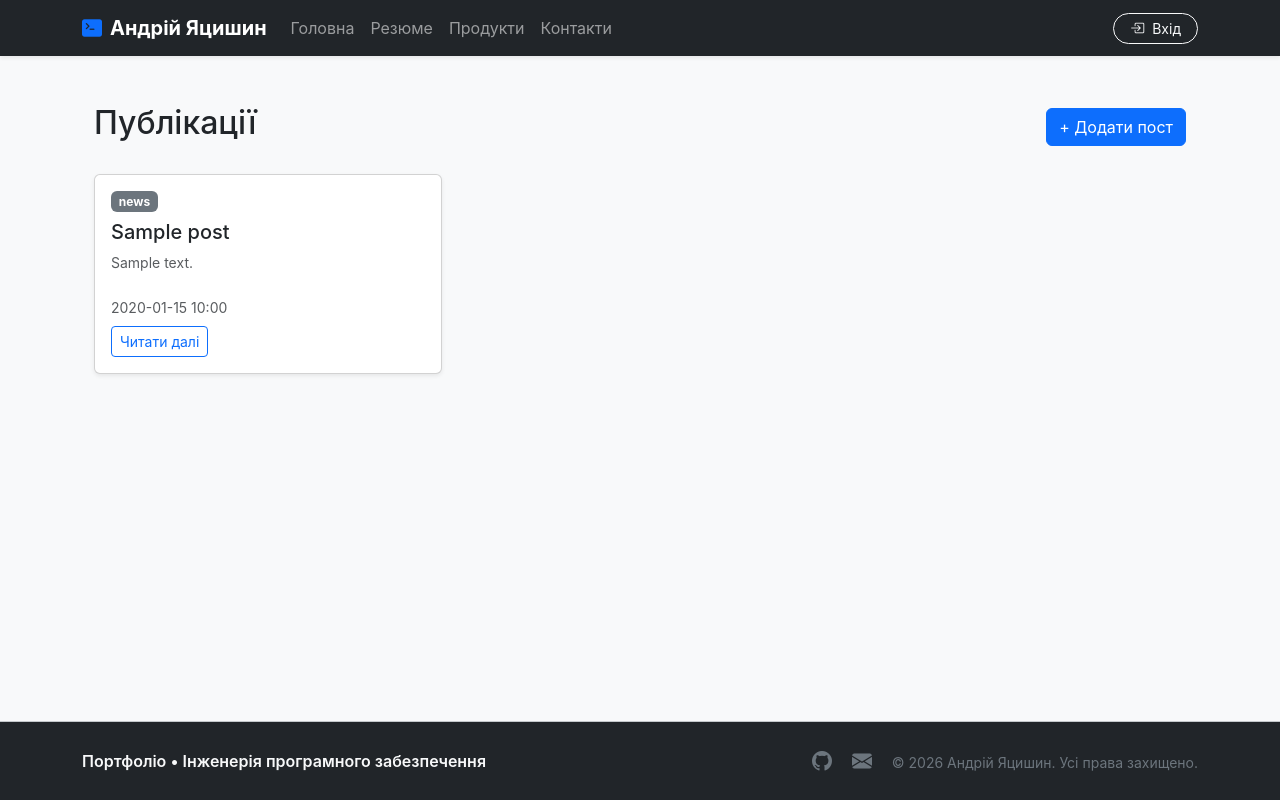
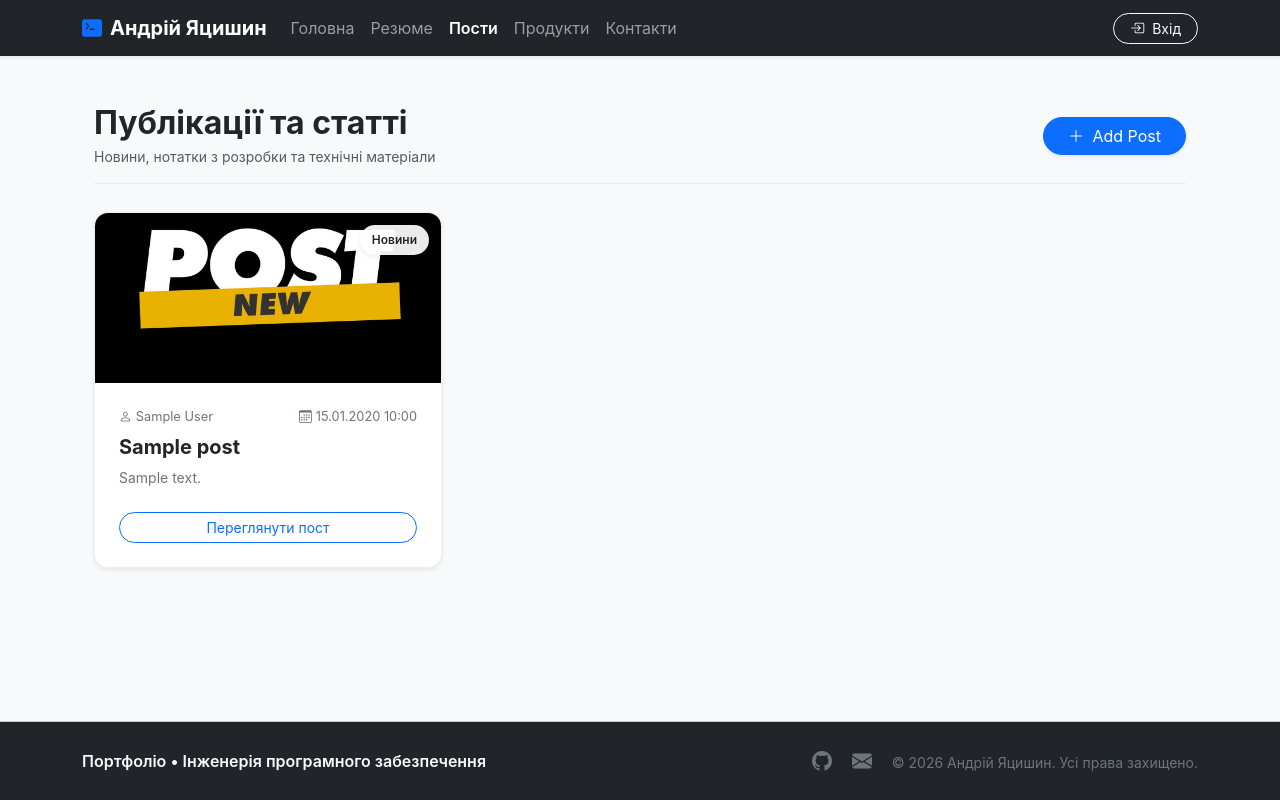
Before and after one commit to Laf0s/flask-app-lab, a Flask app: page /posts in a window 1280 px wide. Run offline with Flask 3, Linux system fonts and the light colour scheme; tables that the repository leaves empty hold one stand-in row (values such as "Sample post").

Commit message:
style(posts): add custom posts.css, default image, styled templates and navbar link

```diff
--- /dev/null
+++ b/app/posts/static/css/posts.css
@@ -0,0 +1,59 @@
+.posts-header {
+  border-bottom: 1px solid #e9ecef;
+  padding-bottom: 1rem;
+  margin-bottom: 1.75rem;
+}
+
+.post-card {
+  border-radius: var(--card-border-radius, 14px);
+  border: 1px solid rgba(0, 0, 0, 0.06);
+  background-color: #ffffff;
+  overflow: hidden;
+  transition: transform 0.22s ease, box-shadow 0.22s ease;
+}
+
+.post-card:hover {
+  transform: translateY(-4px);
+  box-shadow: 0 0.75rem 1.5rem rgba(13, 110, 253, 0.1) !important;
+}
+
+.post-card-img-wrapper {
+  position: relative;
+  height: 170px;
+  overflow: hidden;
+  background-color: #e9ecef;
+}
+
+.post-card-img {
+  width: 100%;
+  height: 100%;
+  object-fit: cover;
+  transition: transform 0.35s ease;
+}
+
+.post-card:hover .post-card-img {
+  transform: scale(1.04);
+}
+
+.post-category-badge {
+  position: absolute;
+  top: 12px;
+  right: 12px;
+  background: rgba(255, 255, 255, 0.92);
+  color: #212529;
+  font-weight: 600;
+  font-size: 0.75rem;
+  padding: 0.35rem 0.75rem;
+  border-radius: 50rem;
+  box-shadow: 0 2px 6px rgba(0, 0, 0, 0.08);
+}
+
+.post-meta {
+  font-size: 0.8rem;
+  color: #6c757d;
+}
+
+.post-detail-card {
+  border-radius: var(--card-border-radius, 14px);
+  border: 1px solid rgba(0, 0, 0, 0.06);
+}
--- a/app/posts/templates/posts/posts.html
+++ b/app/posts/templates/posts/posts.html
@@ -1,30 +1,73 @@
 {% extends "base.html" %}
-{% block title %}Публікації{% endblock %}
+
+{% block title %}Публікації | Андрій Яцишин{% endblock %}
+
+{% block styles %}
+<link rel="stylesheet" href="{{ url_for('.static', filename='css/posts.css') }}">
+{% endblock %}
 
 {% block content %}
 <div class="container py-4">
-    <div class="d-flex justify-content-between align-items-center mb-4">
-        <h2>Публікації</h2>
-        <a href="{{ url_for('posts.create_post') }}" class="btn btn-primary">+ Додати пост</a>
+    <div class="d-flex flex-wrap justify-content-between align-items-center posts-header gap-2">
+        <div>
+            <h2 class="fw-bold mb-1">Публікації та статті</h2>
+            <p class="text-muted mb-0 small">Новини, нотатки з розробки та технічні матеріали</p>
+        </div>
+        <a href="{{ url_for('posts.create_post') }}" class="btn btn-primary rounded-pill px-4 shadow-sm">
+            <i class="bi bi-plus-lg me-1"></i> Add Post
+        </a>
     </div>
-    <div class="row g-4">
-        {% for post in posts %}
-        <div class="col-md-4">
-            <div class="card h-100 shadow-sm">
-                <div class="card-body d-flex flex-column">
-                    <span class="badge bg-secondary align-self-start mb-2">{{ post.category }}</span>
-                    <h5 class="card-title">{{ post.title }}</h5>
-                    <p class="card-text text-muted small">{{ post.content[:100] }}{% if post.content|length > 100 %}...{% endif %}</p>
-                    <div class="mt-auto pt-2">
-                        <small class="text-muted d-block mb-2">{{ post.posted.strftime('%Y-%m-%d %H:%M') if post.posted else '' }}</small>
-                        <a href="{{ url_for('posts.detail_post', id=post.id) }}" class="btn btn-outline-primary btn-sm">Читати далі</a>
+
+    {% set category_labels = {
+        'news': 'Новини',
+        'publication': 'Публікація',
+        'tech': 'Технології',
+        'other': 'Інше'
+    } %}
+
+    {% if not posts %}
+        <div class="text-center py-5 bg-white rounded-4 border shadow-sm">
+            <h5 class="text-secondary fw-normal mb-3">Активних публікацій поки немає</h5>
+            <a href="{{ url_for('posts.create_post') }}" class="btn btn-outline-primary rounded-pill px-4">
+                Створити перший пост
+            </a>
+        </div>
+    {% else %}
+        <div class="row row-cols-1 row-cols-md-2 row-cols-lg-3 g-4">
+            {% for post in posts %}
+            <div class="col">
+                <article class="card h-100 shadow-sm post-card d-flex flex-column">
+                    <div class="post-card-img-wrapper">
+                        <img src="{{ url_for('.static', filename='img/default.jpg') }}"
+                             class="post-card-img"
+                             alt="{{ post.title }}">
+                        <span class="post-category-badge">
+                            {{ category_labels.get(post.category, post.category) }}
+                        </span>
                     </div>
-                </div>
+
+                    <div class="card-body p-4 d-flex flex-column">
+                        <div class="post-meta mb-2 d-flex justify-content-between">
+                            <span><i class="bi bi-person me-1"></i>{{ post.author }}</span>
+                            <span><i class="bi bi-calendar3 me-1"></i>{{ post.posted.strftime('%d.%m.%Y %H:%M') if post.posted else '' }}</span>
+                        </div>
+
+                        <h5 class="card-title fw-bold text-dark mb-2">{{ post.title }}</h5>
+                        <p class="card-text text-secondary small mb-3">
+                            {{ post.content[:100] }}{% if post.content|length > 100 %}...{% endif %}
+                        </p>
+
+                        <div class="mt-auto pt-2">
+                            <a href="{{ url_for('posts.detail_post', id=post.id) }}"
+                               class="btn btn-outline-primary btn-sm rounded-pill px-3 w-100">
+                                Переглянути пост
+                            </a>
+                        </div>
+                    </div>
+                </article>
             </div>
+            {% endfor %}
         </div>
-        {% else %}
-        <p class="text-muted">Публікацій поки немає.</p>
-        {% endfor %}
-    </div>
+    {% endif %}
 </div>
 {% endblock %}
--- a/app/templates/includes/navbar.html
+++ b/app/templates/includes/navbar.html
@@ -17,6 +17,9 @@
           </li>
           <li class="nav-item">
             <a class="nav-link {% if request.endpoint == 'resume' %}active fw-semibold{% endif %}" href="{{ url_for('main.resume') }}">Резюме</a>
+          </li>
+          <li class="nav-item">
+            <a class="nav-link {% if request.endpoint == 'posts.list_posts' %}active fw-semibold{% endif %}" href="{{ url_for('posts.list_posts') }}">Пости</a>
           </li>
           <li class="nav-item">
             <a class="nav-link {% if request.endpoint == 'products.list_products' %}active fw-semibold{% endif %}" href="{{ url_for('products.list_products') }}">Продукти</a>
```
Also changed, not shown: app/posts/templates/posts/add_post.html (+25 -9 lines), app/posts/templates/posts/delete_confirm.html (+18 -7 lines), app/posts/templates/posts/detail_post.html (+51 -14 lines), app/posts/static/img/default.jpg (added).
